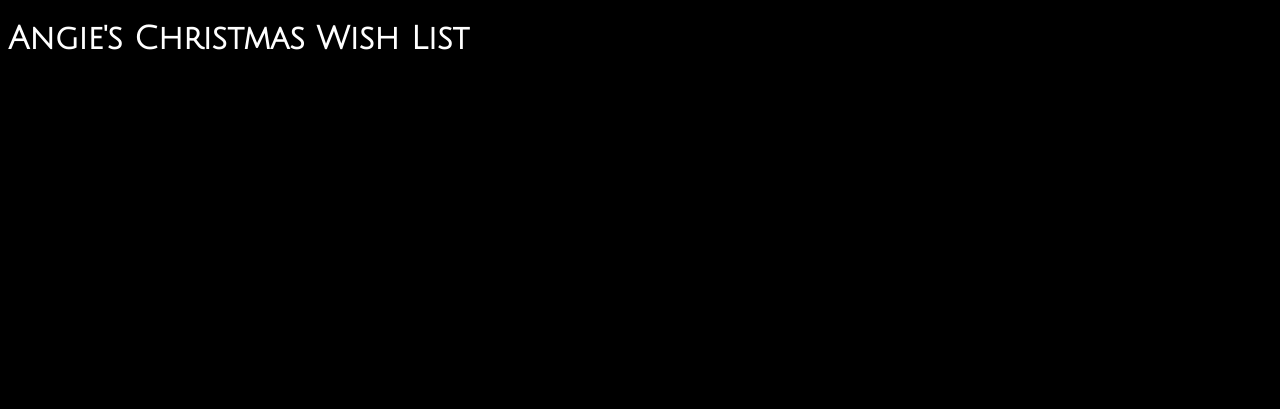
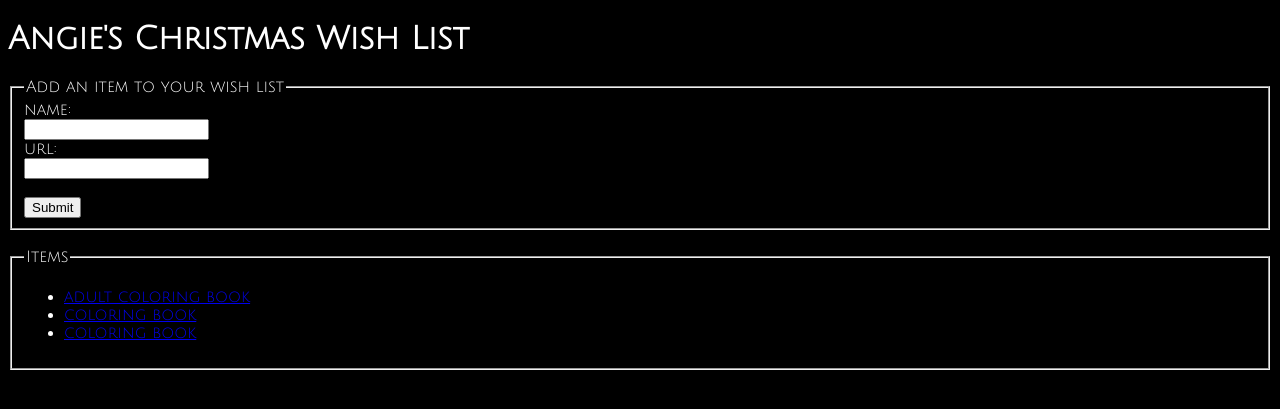
Before and after one commit to sherleyj/kado, a Django app: page /user/3/wishlist/1 in a window 1280 px wide. Shown: the top 409 px of the page. Run offline with Django 3.2, Linux system fonts and the light colour scheme; data comes from the database, SQL or seed files in the repository; both versions use the stored data as it was after the commit; some web fonts are replaced.

Commit message:
can now add items to wishlists

```diff
--- a/WishListApp/templates/WishListApp/wishlist.html
+++ b/WishListApp/templates/WishListApp/wishlist.html
@@ -14,6 +14,29 @@
 </head>
 <body>
 	<h1>{{user.first_name}}'s {{wishlist.name}} Wish List </h1>
+
+	<form action="{% url 'WishListApp:additem' user.id wishlist.id %}" method="post">
+	<fieldset>
+		<legend>Add an item to your wish list</legend>
+		{% csrf_token %}
+		name:<br>
+		<input type="text" name="name">
+		<br>
+		url:<br>
+		<input type="url" name="url">
+		<br><br>
+		<input type="submit" name="submit">
+	</fieldset>
+	</form>
+	<br>
+	<fieldset>
+		<legend>Items</legend>
+		<ul>
+		{% for item in wishlist_items %}
+			<li><a href="{{item.url}}">{{item.name}}</a></li>
+		{% endfor %}
+		</ul>
+	</fieldset>
 </body>
 
 </html>
--- a/WishListApp/urls.py
+++ b/WishListApp/urls.py
@@ -12,5 +12,6 @@ urlpatterns = [
     url(r'^user/(?P<user_id>[0-9]+)/$', views.user, name='user'),
     # url(r'^user/(?P<user_id>[0-9]+)/add-wish-list/$', views.addWishList, name='addWishList'),
     url(r'^user/(?P<user_id>[0-9]+)/add-wishlist/$', views.addWishList, name='add_wishlist'),
-    url(r'^user/(?P<user_id>[0-9]+)/wishlist/(?P<wishlist_id>[0-9]+)$', views.wishList, name='wishlist')
+    url(r'^user/(?P<user_id>[0-9]+)/wishlist/(?P<wishlist_id>[0-9]+)$', views.wishList, name='wishlist'),
+    url(r'^user/(?P<user_id>[0-9]+)/wishlist/(?P<wishlist_id>[0-9]+)/add_item$', views.addItem, name="additem"),
 ]
--- a/WishListApp/views.py
+++ b/WishListApp/views.py
@@ -15,29 +15,35 @@ def about(request):
 	return HttpResponse("About Us / How it works")
 
 def user(request, user_id):
+	if not request.user.is_authenticated():
+		return render(request, 'WishListApp/login.html')
+	if int(request.user.id) != int(user_id):
+		return HttpResponse("You are user %s. You can access user %s's profile" % (request.user.id, user_id))
+		# return render(request, 'WishListApp/login.html')
 	user = get_object_or_404(User, pk=user_id)
-	if not request.user.is_authenticated():
-				return render(request, 'WishListApp/login.html')
-
-	return render(request, 'WishListApp/user.html',{'user':user})
+	wishlists = WishList.objects.filter(user=user).distinct()
+	return render(request, 'WishListApp/user.html',{'user':user, 'wishlists':wishlists})
 
 def login(request):
 	# return HttpResponse("Login here!")
 	username = request.POST.get('username')
 	password = request.POST.get('psw')
 	user = authenticate(username=username, password=password)
+	msg = ""
 
-	# if request.method =
-	if user is not None:
-		if user.is_active:
-			auth_login(request, user)
-			# return HttpResponse(username)
-			return HttpResponseRedirect(reverse('WishListApp:user',args=(user.id,)))
+	if request.method == 'POST':
+		if user is not None:
+			if user.is_active:
+				auth_login(request, user)
+				# return HttpResponse(username)
+				return HttpResponseRedirect(reverse('WishListApp:user',args=(user.id,)))
+			else:
+				return HttpResponse("User Not Active!")
 		else:
-			return HttpResponse("User Not Active!")
-	else:
-		return render(request, 'WishListApp/login.html', {'error_message':'invalid login'})
-		# return HttpResponse("invalid login")
+			msg = "invalid login"
+
+	return render(request, 'WishListApp/login.html', {'error_message':msg})
+			# return HttpResponse("invalid login")
 
 def addWishList(request, user_id):
 	# try:
@@ -55,4 +61,14 @@ def addWishList(request, user_id):
 def wishList(request, user_id, wishlist_id):
 	user = get_object_or_404(User, pk=user_id)
 	wish_list = get_object_or_404(WishList, pk=wishlist_id)
-	return render(request, 'WishListApp/wishlist.html', {'user':user, 'wishlist':wish_list})
+	wishlist_items = WishListItem.objects.filter(wish_list=wish_list)
+	return render(request, 'WishListApp/wishlist.html', {'user':user, 'wishlist':wish_list, 'wishlist_items':wishlist_items})
+
+def addItem(request, user_id, wishlist_id):
+	user = get_object_or_404(User, pk=user_id)
+	wish_list = get_object_or_404(WishList, pk=wishlist_id)
+	try:
+		new_wishlist_item = WishListItem.objects.create(name=request.POST['name'], url=request.POST['url'], wish_list=wish_list)
+	except:
+		return render(request, 'WishListApp/wishlist.html', {'user':user, 'wishlist':wish_list, 'error_message':"Error: item not added to wishlist."})
+	return HttpResponseRedirect(reverse('WishListApp:wishlist', args=(user_id, wishlist_id)))
```
Also changed, not shown: WishListApp/templates/WishListApp/user.html (+10 -0 lines), db.sqlite3.
